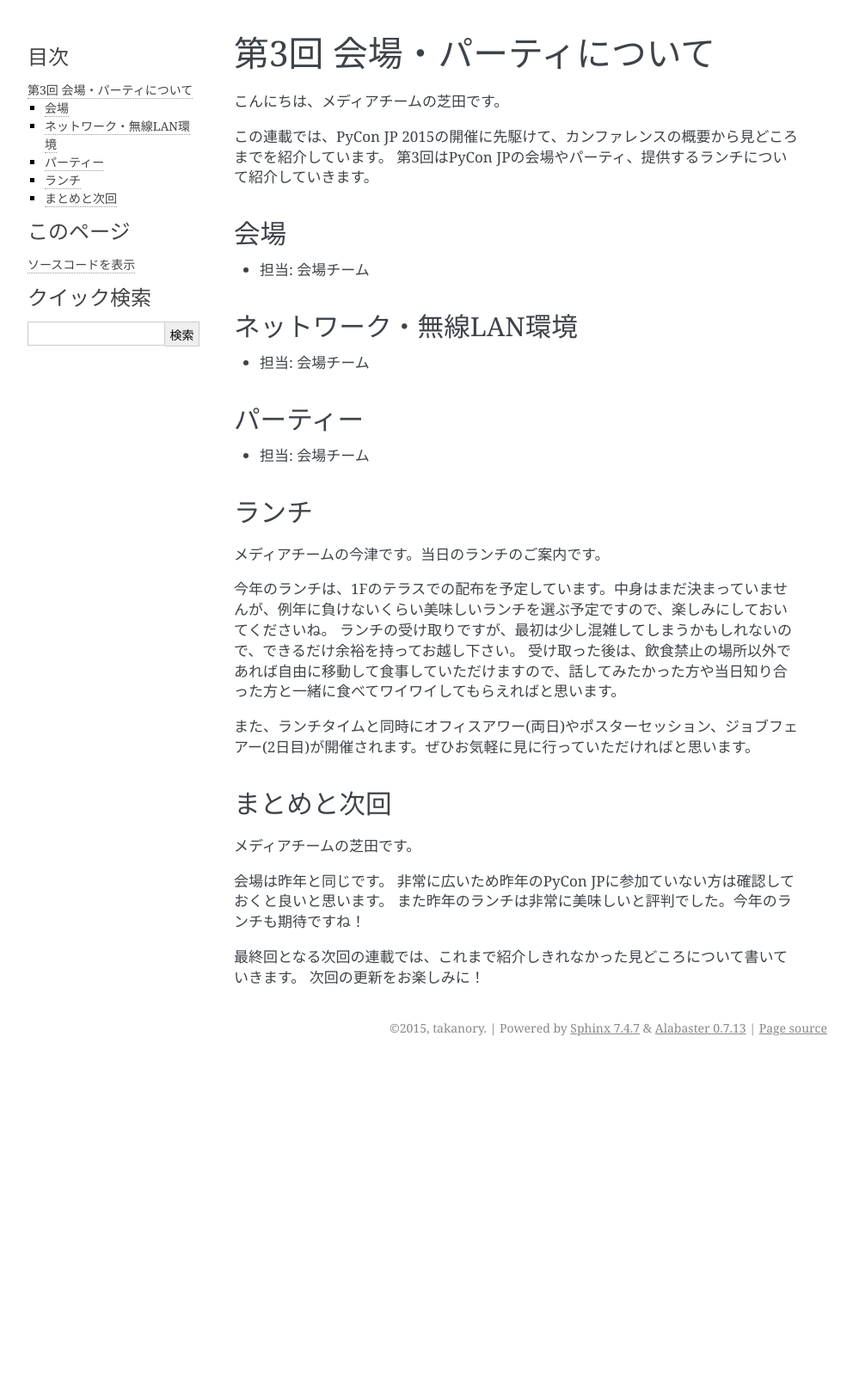
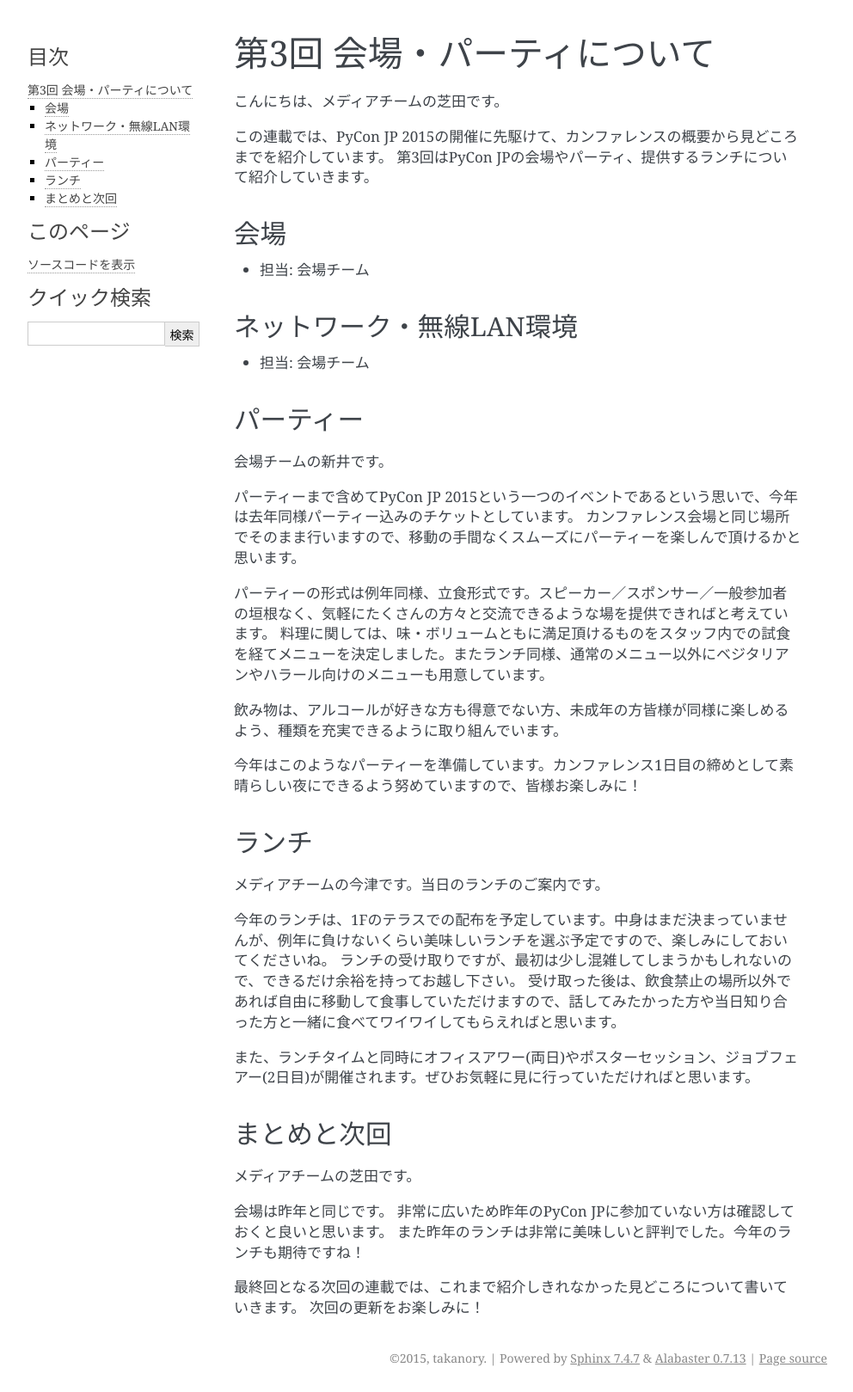
Before and after one commit to pyconjp/reports2015, a Sphinx documentation site: the page built from source/03_venue_party.rst, in a window 1280 px wide. Shown: the whole page at 86% size, without its empty margins (148-1140 px from the left). Built offline with Sphinx 7.4.7, drawn with Linux system fonts in a browser that asks for light colours; before the commit the page ends 1235 px from its top, so only the background shows below that.

Commit message:
パーティーの記事を記載

```diff
--- a/source/03_venue_party.rst
+++ b/source/03_venue_party.rst
@@ -18,7 +18,19 @@
 
 パーティー
 ==========
-- 担当: 会場チーム
+
+会場チームの新井です。
+
+パーティーまで含めてPyCon JP 2015という一つのイベントであるという思いで、今年は去年同様パーティー込みのチケットとしています。
+カンファレンス会場と同じ場所でそのまま行いますので、移動の手間なくスムーズにパーティーを楽しんで頂けるかと思います。
+
+パーティーの形式は例年同様、立食形式です。スピーカー／スポンサー／一般参加者の垣根なく、気軽にたくさんの方々と交流できるような場を提供できればと考えています。
+料理に関しては、味・ボリュームともに満足頂けるものをスタッフ内での試食を経てメニューを決定しました。またランチ同様、通常のメニュー以外にベジタリアンやハラール向けのメニューも用意しています。
+
+飲み物は、アルコールが好きな方も得意でない方、未成年の方皆様が同様に楽しめるよう、種類を充実できるように取り組んでいます。
+
+今年はこのようなパーティーを準備しています。カンファレンス1日目の締めとして素晴らしい夜にできるよう努めていますので、皆様お楽しみに！
+
 
 ランチ
 ======
```
